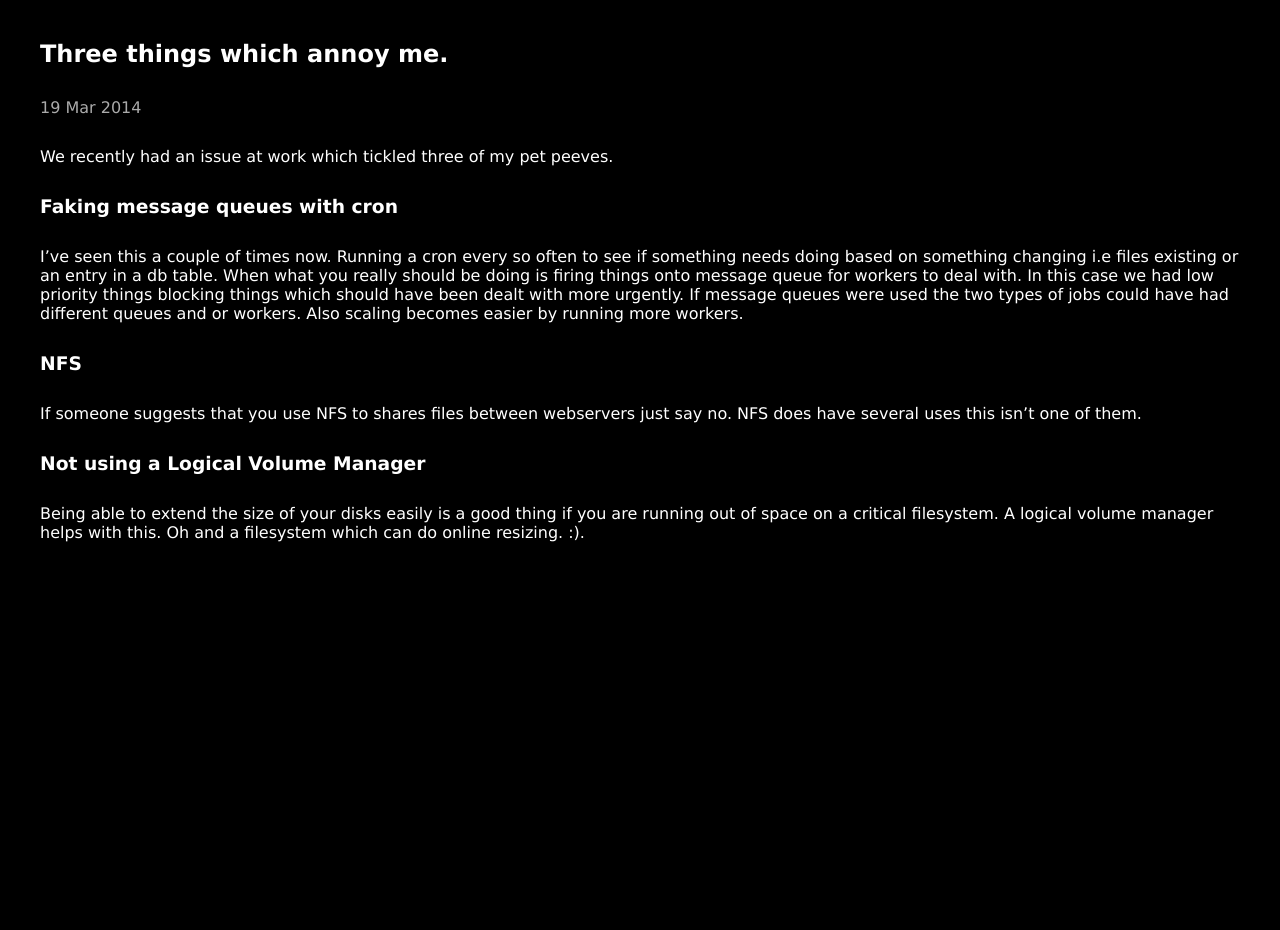
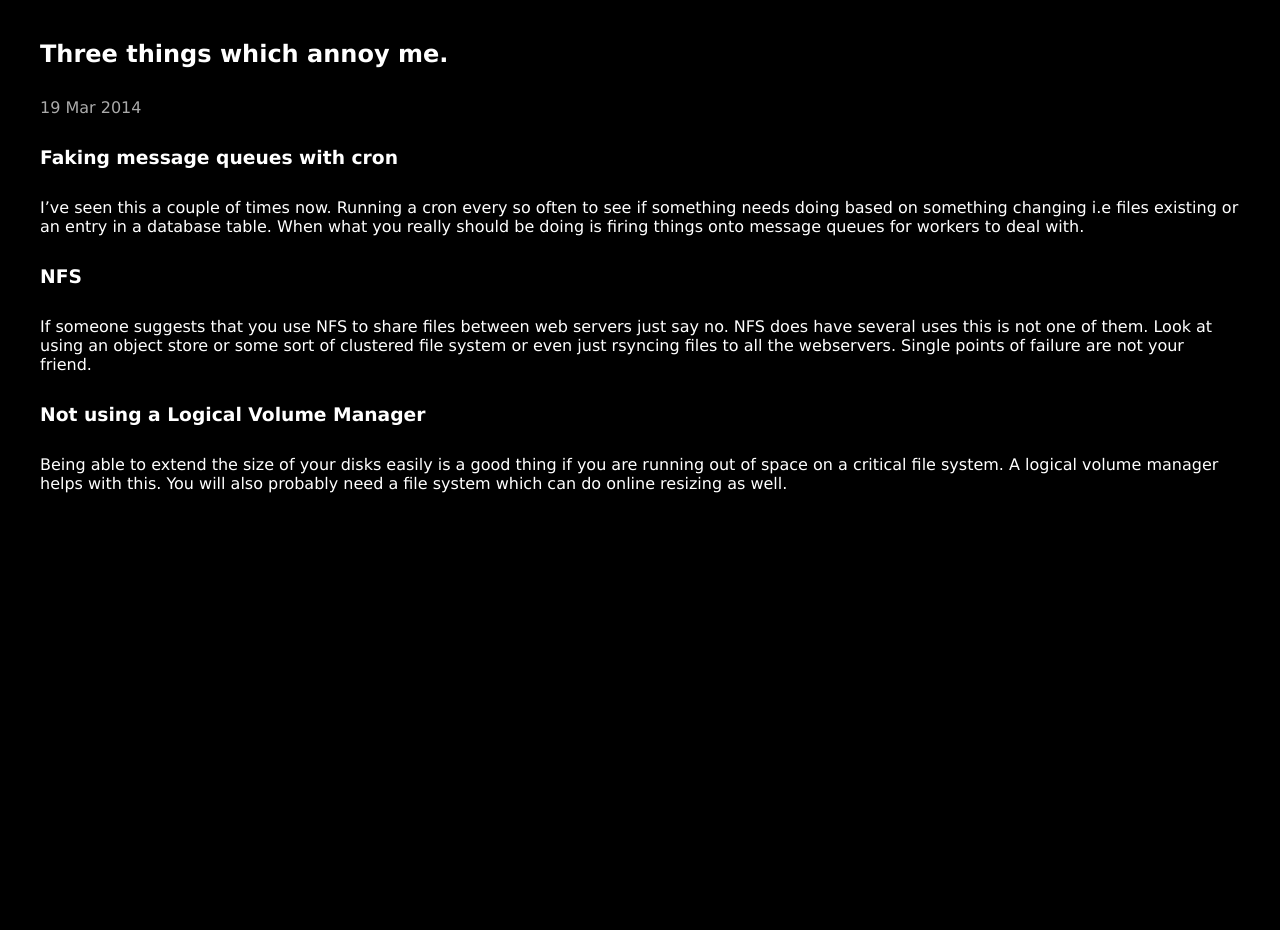
Before and after one commit to rjw1/randomness.org.uk, a Jekyll site: the page built from _posts/2014-03-19-three-annoying-things.md, in a window 1280 px wide. Built offline with Jekyll 4.4.1, drawn with Linux system fonts in a browser that asks for light colours; Markdown is read by kramdown in place of the engine named in the settings.

Commit message:
removed work things.
rewrote chunks.

```diff
--- a/_posts/2014-03-19-three-annoying-things.md
+++ b/_posts/2014-03-19-three-annoying-things.md
@@ -3,25 +3,24 @@ layout: post
 title: Three things which annoy me.
 ---
 
-We recently had an issue at work which tickled three of my pet peeves.
-
 ### Faking message queues with cron ###
 
 I've seen this a couple of times now. Running a cron every so often to see if
 something needs doing based on something changing i.e files existing or an entry
-in a db table. When what you really should be doing is firing things onto message
-queue for workers to deal with. In this case we had low priority things blocking
-things which should have been dealt with more urgently. If message queues were
-used the two types of jobs could have had different queues and or workers. Also
-scaling becomes easier by running more workers.
+in a database table. When what you really should be doing is firing things onto message
+queues for workers to deal with.
 
 ### NFS ###
 
-If someone suggests that you use NFS to shares files between webservers just say no.
-NFS does have several uses this isn't one of them.
+If someone suggests that you use NFS to share files between web servers just say no.
+NFS does have several uses this is not one of them. Look at using an object store
+or some sort of clustered file system or even just rsyncing files to all the webservers.
+Single points of failure are not your friend.
+
 
 ### Not using a Logical Volume Manager ###
 
 Being able to extend the size of your disks easily is a good thing if you are
-running out of space on a critical filesystem. A logical volume manager helps
-with this. Oh and a filesystem which can do online resizing. :).
+running out of space on a critical file system. A logical volume manager helps
+with this. You will also probably need a file system which can do online resizing
+as well.
```
